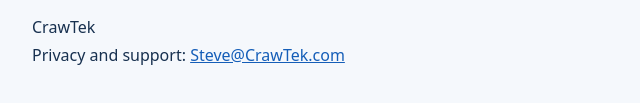
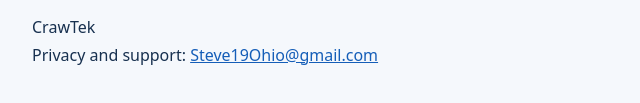
Before and after one commit to CrawTek/electrician-toolkit-privacy, a plain HTML site: page orbital-station.html in a window 1280 px wide. Shown: the part 1869-1972 px from the top of the page, 228-868 px from the left. Drawn offline with Linux system fonts and the light colour scheme.

Commit message:
Use requested Orbital Station support email

```diff
--- a/orbital-station.html
+++ b/orbital-station.html
@@ -30,6 +30,6 @@
 <h2>Changes to this policy</h2>
 <p>We may update this policy if the watch face or its privacy practices change. Updated policies will appear here with a revised effective date.</p>
 <h2>Contact</h2>
-<p>CrawTek<br>Privacy and support: <a href="mailto:Steve@CrawTek.com">Steve@CrawTek.com</a></p>
+<p>CrawTek<br>Privacy and support: <a href="mailto:Steve19Ohio@gmail.com">Steve19Ohio@gmail.com</a></p>
 </main></body>
 </html>
```
